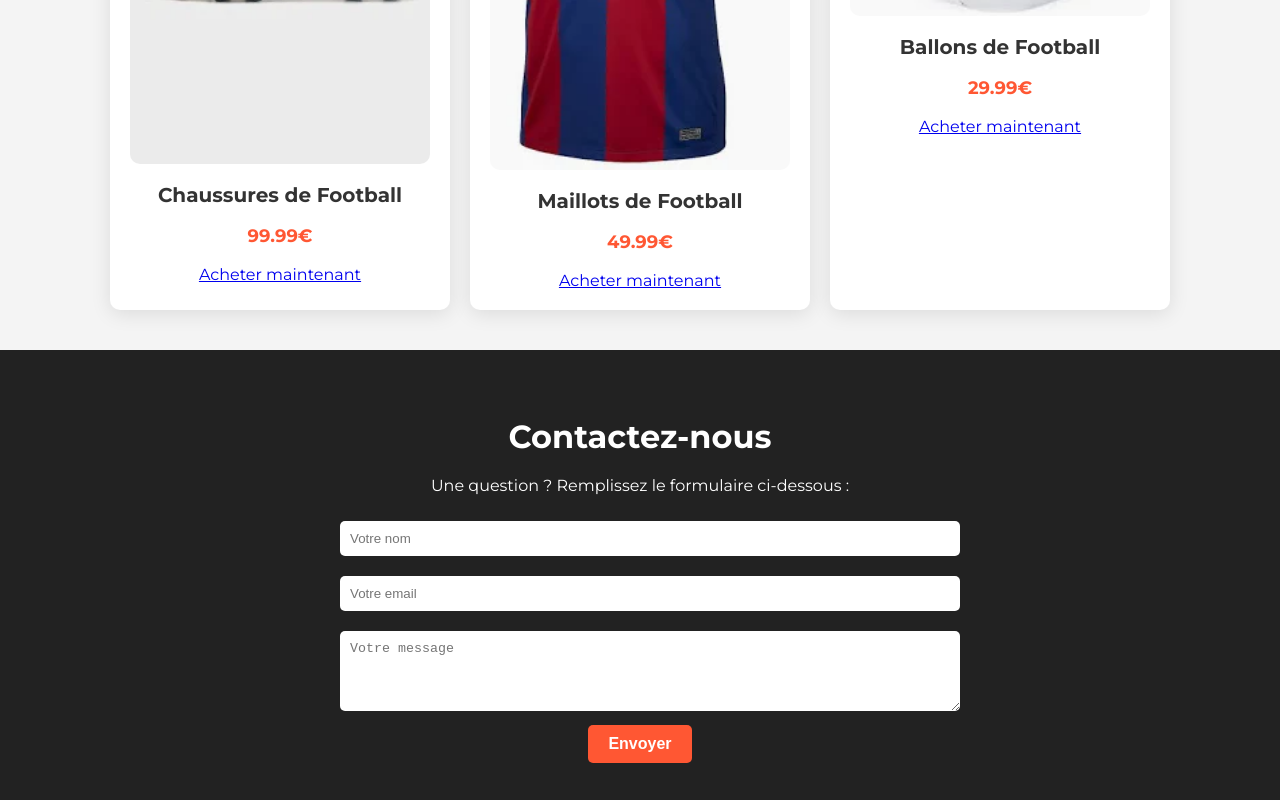
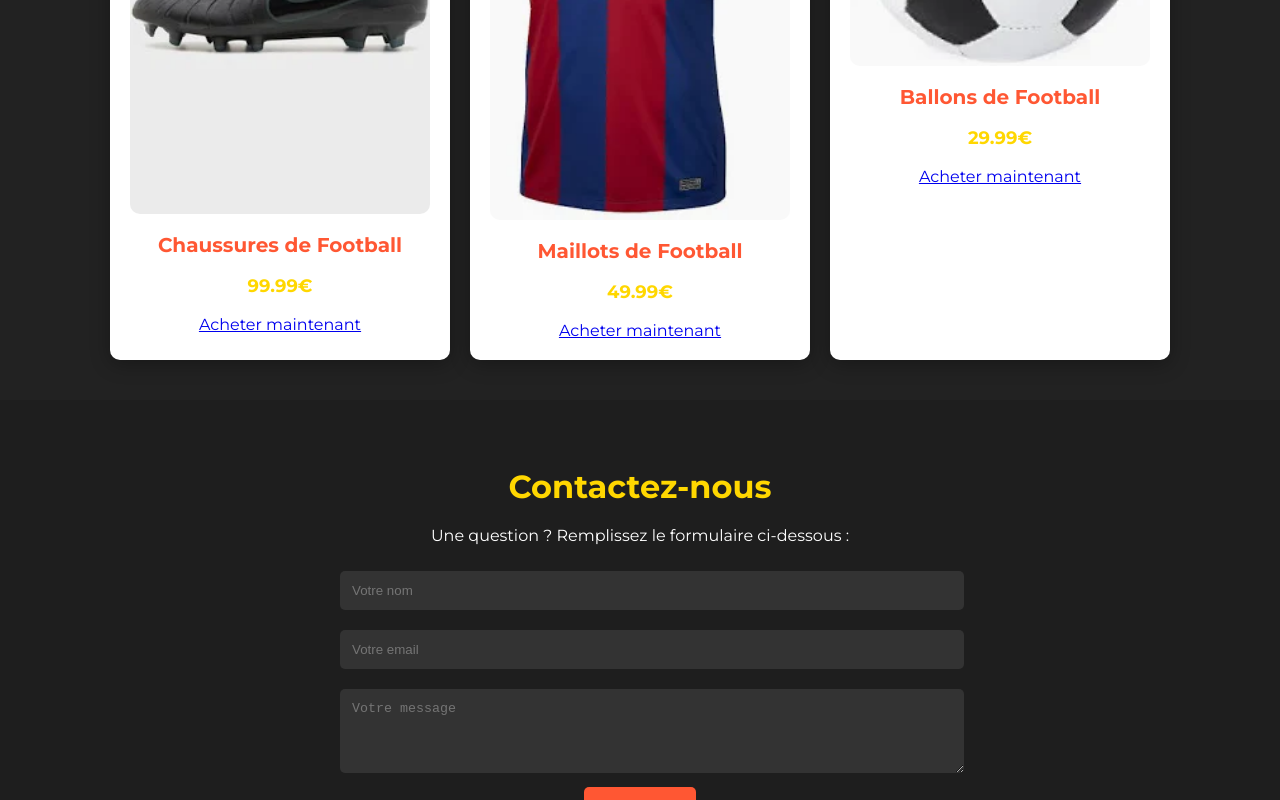
Before and after one commit to youssefbswag/landing, a plain HTML site: page mon site e commerce/index.html in a window 1280 px wide. Shown: the part 1440-2240 px from the top of the page. Drawn offline with Linux system fonts and the light colour scheme; files that its build step writes are made by us from their sources; a script that the page names is missing.

Commit message:
style.css

```diff
--- a/mon site e commerce/css/style.css
+++ b/mon site e commerce/css/style.css
@@ -3,27 +3,29 @@ body {
     font-family: 'Montserrat', sans-serif;
     margin: 0;
     padding: 0;
-    background-color: #f4f4f4;
-    color: #333;
+    background-color: #131313; /* Noir profond */
+    color: #EAEAEA; /* Texte clair */
 }
 
 /* 🎉 Bannière Hero */
 .hero {
-    background-image: url("../image/back.jpg");
+    background-image: linear-gradient(rgba(0, 0, 0, 0.7), rgba(0, 0, 0, 0.3)), url("../image/back.jpg");
     background-size: cover;
     background-position: center;
-    height: 400px;
+    height: 450px;
     display: flex;
     align-items: center;
     justify-content: center;
     text-align: center;
     color: white;
-    text-shadow: 2px 2px 5px rgba(0, 0, 0, 0.5);
+    text-shadow: 2px 2px 5px rgba(0, 0, 0, 0.7);
 }
 
 .hero h1 {
     font-size: 48px;
     margin: 0;
+    font-weight: 700;
+    color: #FF5733; /* Rouge vif */
 }
 
 .hero h2 {
@@ -36,22 +38,26 @@ body {
 .top-sales {
     padding: 40px 20px;
     text-align: center;
+    background: #1E1E1E; /* Fond gris foncé */
 }
 
 .top-sales h2 {
     font-size: 32px;
     margin-bottom: 20px;
+    color: #FFD700; /* Jaune doré */
 }
 
 /* 🛍️ Section Produits */
 .products {
     padding: 40px 20px;
     text-align: center;
+    background: #222; /* Gris foncé */
 }
 
 .products h2 {
     font-size: 32px;
     margin-bottom: 20px;
+    color: #FF5733; /* Rouge vif */
 }
 
 .product-grid {
@@ -65,14 +71,14 @@ body {
     background: white;
     padding: 20px;
     border-radius: 10px;
-    box-shadow: 0px 4px 20px rgba(0, 0, 0, 0.1);
+    box-shadow: 0px 4px 20px rgba(0, 0, 0, 0.3);
     transition: transform 0.3s ease-in-out;
     width: 300px;
     text-align: center;
 }
 
 .product-card:hover {
-    transform: scale(1.02);
+    transform: scale(1.05);
 }
 
 .product-card img {
@@ -83,17 +89,18 @@ body {
 .product-card h3 {
     font-size: 20px;
     margin: 15px 0;
+    color: #FF5733;
 }
 
 .product-card p {
     font-size: 18px;
-    color: #ff5733;
+    color: #FFD700;
     font-weight: bold;
 }
 
 /* 📩 Section Contact */
 .contact {
-    background: #222;
+    background: #1E1E1E;
     color: white;
     padding: 40px 20px;
     text-align: center;
@@ -102,6 +109,7 @@ body {
 .contact h2 {
     font-size: 32px;
     margin-bottom: 20px;
+    color: #FFD700;
 }
 
 .contact form {
@@ -112,25 +120,28 @@ body {
 .contact input,
 .contact textarea {
     width: 100%;
-    padding: 10px;
+    padding: 12px;
     margin: 10px 0;
     border: none;
     border-radius: 5px;
+    background: #333;
+    color: white;
 }
 
 .contact button {
-    background: #ff5733;
-    padding: 10px 20px;
+    background: #FF5733;
+    padding: 12px 20px;
     border: none;
-    font-size: 16px;
+    font-size: 18px;
     cursor: pointer;
     border-radius: 5px;
     color: white;
     font-weight: bold;
+    transition: 0.3s ease-in-out;
 }
 
 .contact button:hover {
-    background: #c70039;
+    background: #C70039;
 }
 
 /* 🏁 Footer */
```
